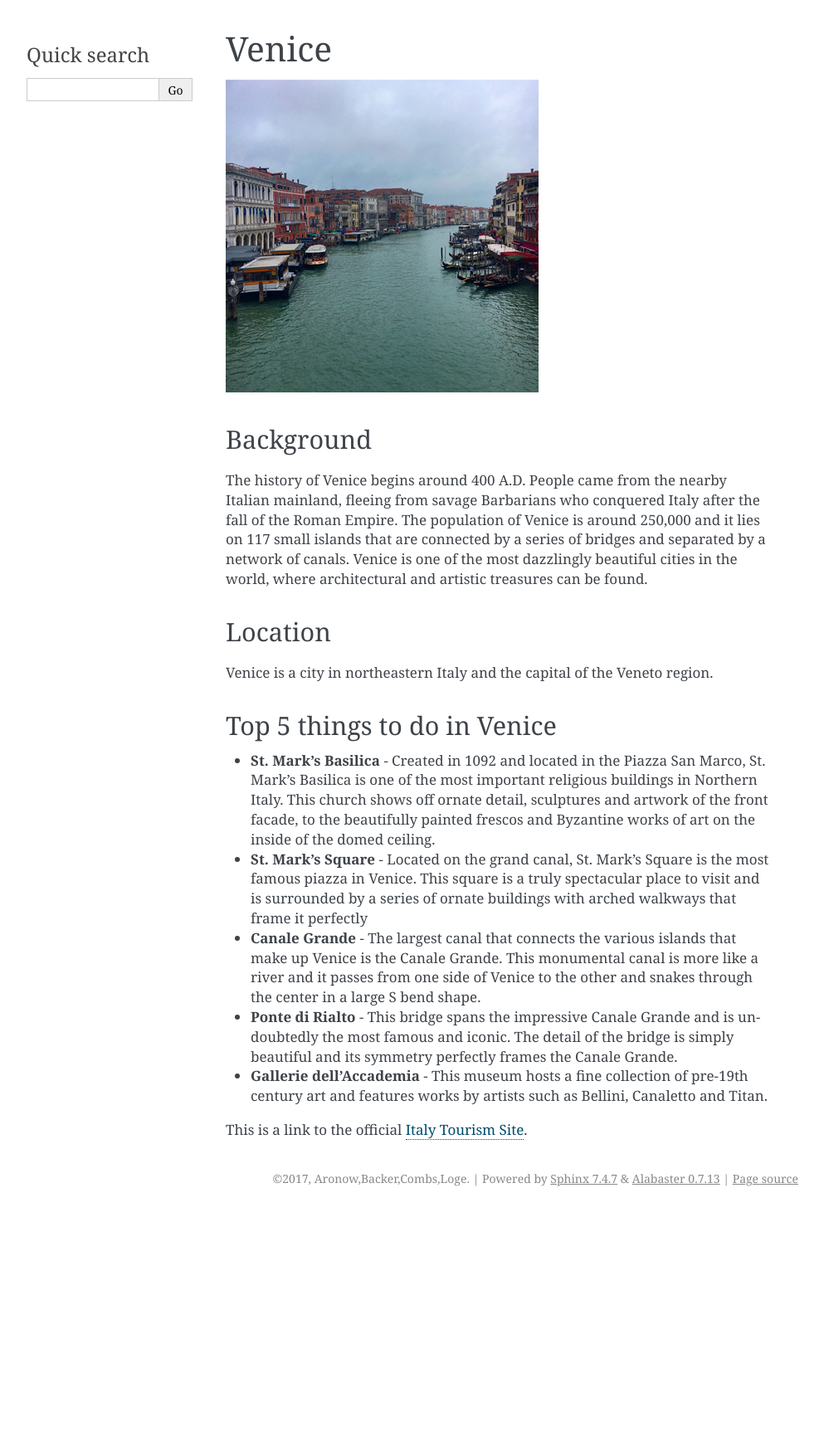
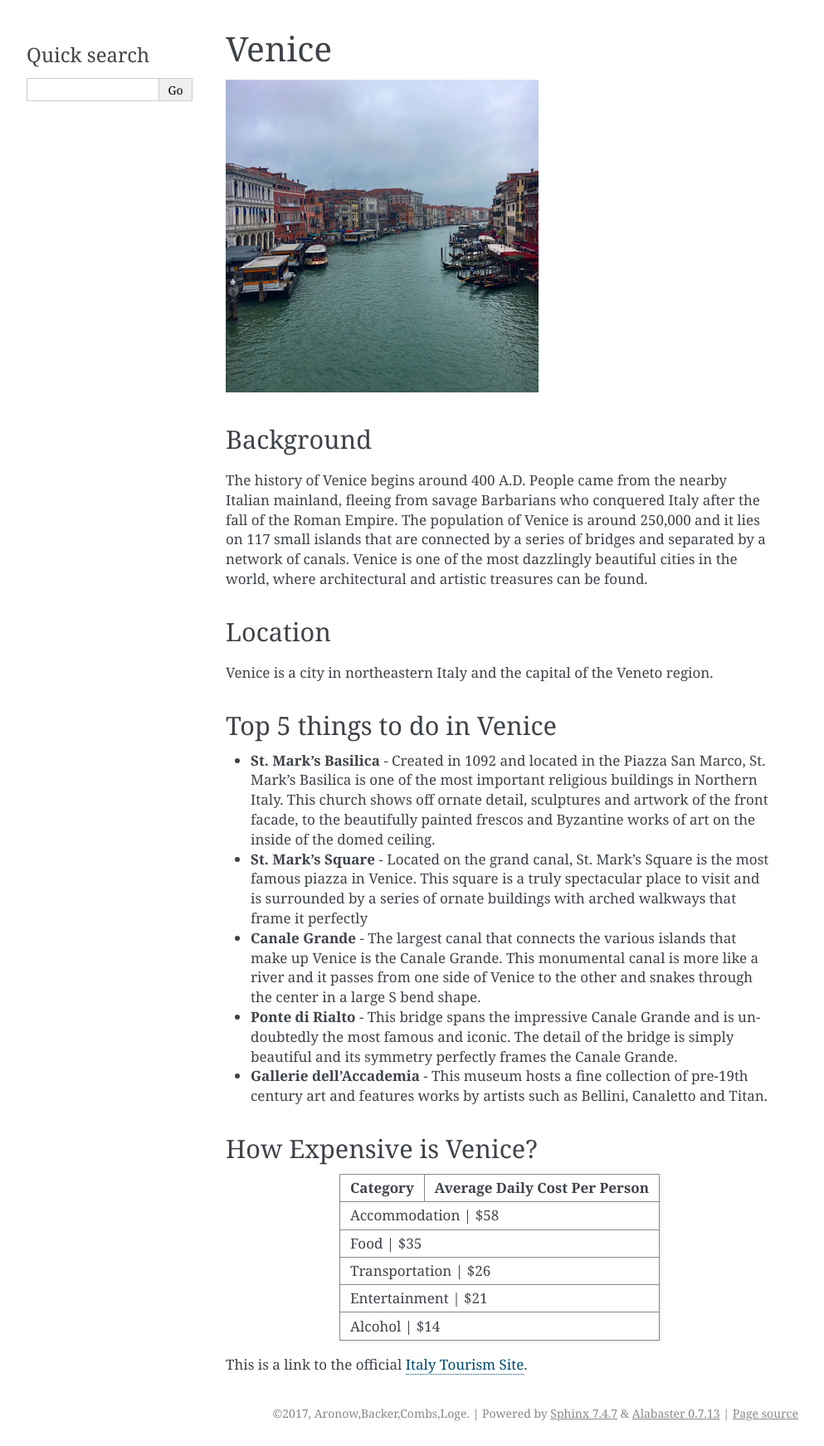
Before and after one commit to tloge/Cities_In_Italy, a Sphinx documentation site: the page built from source/venice/index.rst, in a window 1280 px wide. Shown: the whole page at 83% size, without its empty margins (148-1141 px from the left). Built offline with Sphinx 7.4.7, drawn with Linux system fonts in a browser that asks for light colours; before the commit the page ends 1460 px from its top, so only the background shows below that.

Commit message:
Venice changes

```diff
--- a/source/venice/index.rst
+++ b/source/venice/index.rst
@@ -27,8 +27,22 @@ Top 5 things to do in Venice
 
 * **Gallerie dell’Accademia** - This museum hosts a fine collection of pre-19th century art and features works by artists such as Bellini, Canaletto and Titan.
 
+How Expensive is Venice?
+------------------------
 
-.. List Code
++----------------+--------------------------------+
+| Category       |  Average Daily Cost Per Person |
++================+================================+
+| Accommodation  |     $58                        |
++-------------------------------------------------+
+| Food           |     $35                        |
++-------------------------------------------------+
+| Transportation |     $26                        |
++-------------------------------------------------+
+| Entertainment  |     $21                        |
++-------------------------------------------------+
+| Alcohol        |     $14                        |
++-------------------------------------------------+
 
 This is a link to the official `Italy Tourism Site <http://www.italia.it/en/home.html>`_.
 
```
